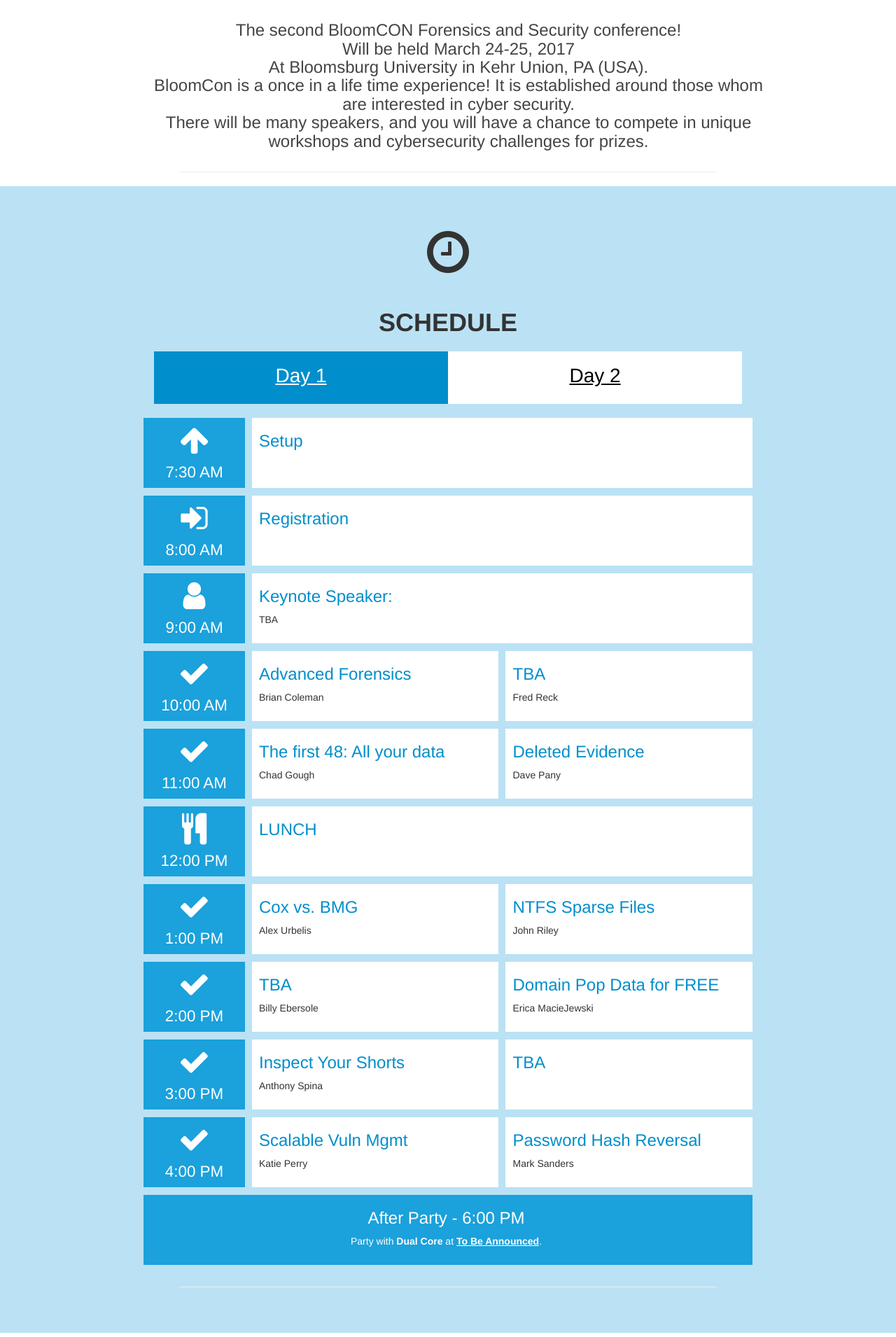
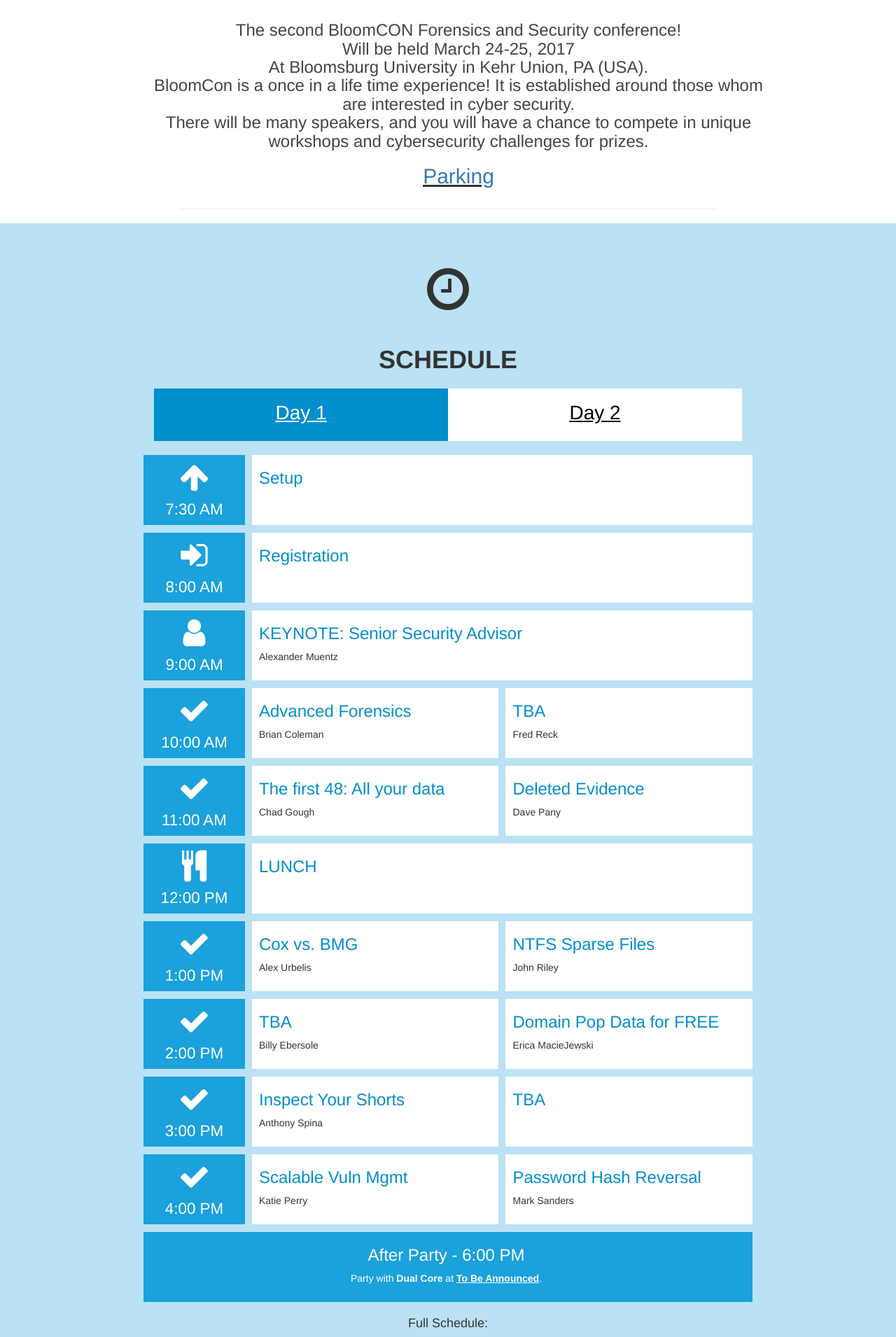
Before and after one commit to riodw/BloomCON, a PHP site: page / in a window 1280 px wide. Shown: the part 897-2807 px from the top of the page at 70% size. Run offline with PHP 8.4, Linux system fonts and the light colour scheme; some libraries are stand-ins or nearby versions.

Commit message:
Parking Image, Schedule, Schedule Images

```diff
--- a/bloomcon.xml
+++ b/bloomcon.xml
@@ -24,8 +24,8 @@
          </Activities>
          <Activities start="9:00 AM" end="10:00 AM" fa="user">
             <activity>
-               <title>Keynote Speaker: </title>
-               <content>TBA</content>
+               <title>KEYNOTE: Senior Security Advisor</title>
+               <content>Alexander Muentz</content>
             </activity>
          </Activities>
          <Activities start="10:00 AM" end="11:00 AM" fa="check">
--- a/index.php
+++ b/index.php
@@ -170,6 +170,7 @@
          </div>
          <div class="container">
             <h3>The second BloomCON Forensics and Security conference!<br>Will be held March 24-25, 2017<br>At Bloomsburg University in Kehr Union, PA (USA).<br>BloomCon is a once in a life time experience! It is established around those whom are interested in cyber security.<br>There will be many speakers, and you will have a chance to compete in unique workshops and cybersecurity challenges for prizes.</h3>
+            <h2 style="text-decoration:underline;"><a href="images/BloomCON-Parking.png">Parking</a></h2>
          </div>
       </div>
 
@@ -255,6 +256,12 @@
                $num_days++;
             }
             ?>
+         <div class="text-center">
+            <h4>Full Schedule:</h4>
+            <h2>
+               <a href="images/Friday.png" style="text-decoration:underline;">Friday</a>&nbsp;&nbsp;&nbsp;<a href="images/Saturday.png" style="text-decoration:underline;">Saturday</a>
+            </h2>
+         </div>
          <hr style="width:60%;">
       </div>
 
```
Also changed, not shown: images/Friday.png (added), images/Saturday.png (added).
